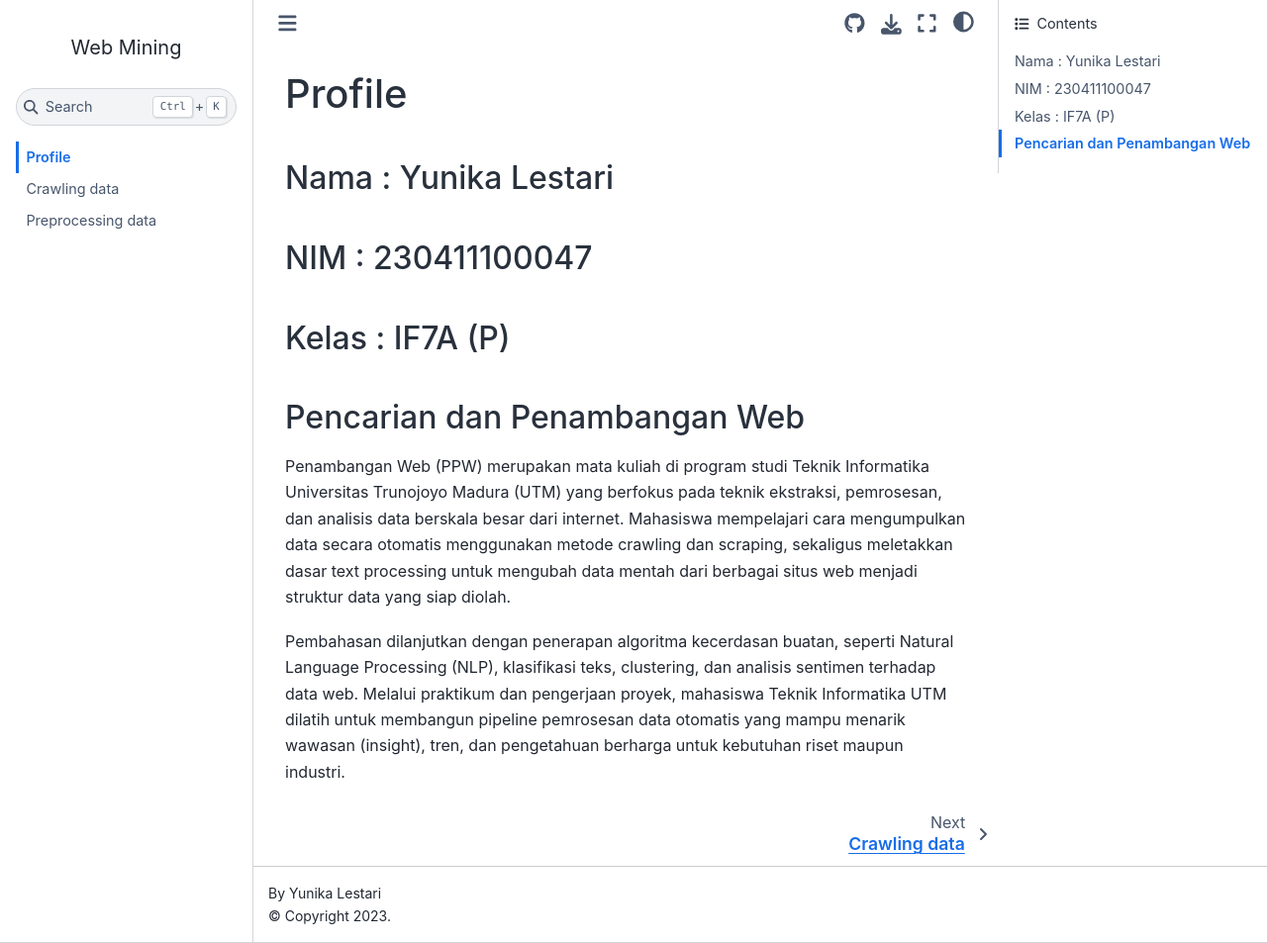
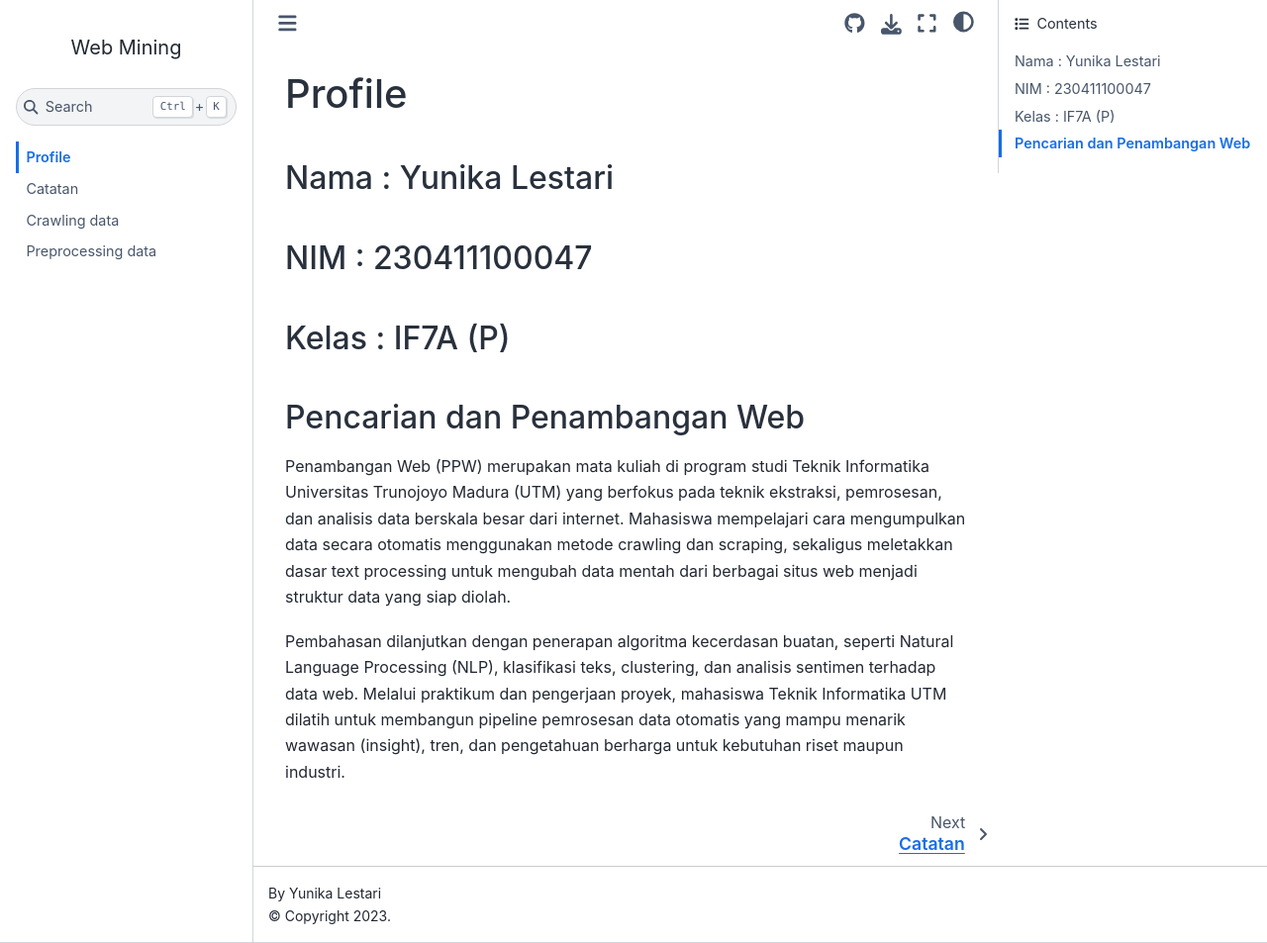
Before and after one commit to YunikaLstry/Ppw, a Jupyter Book: the page built from profil.ipynb, in a window 1280 px wide and 953 px high. Shown: the whole window at 99% size. Built offline with Jupyter Book 1.0.4 settings and Sphinx 7.4.7 and the Sphinx Book theme 1.1.4, drawn with Linux system fonts in a browser that asks for light colours.

Commit message:
Menambahkan file baru nama_file_baru

```diff
--- a/_toc.yml
+++ b/_toc.yml
@@ -1,5 +1,6 @@
 format: jb-book
 root: profil
 chapters:
+  - file: catatan
   - file: crawling
   - file: preprocessing
```
